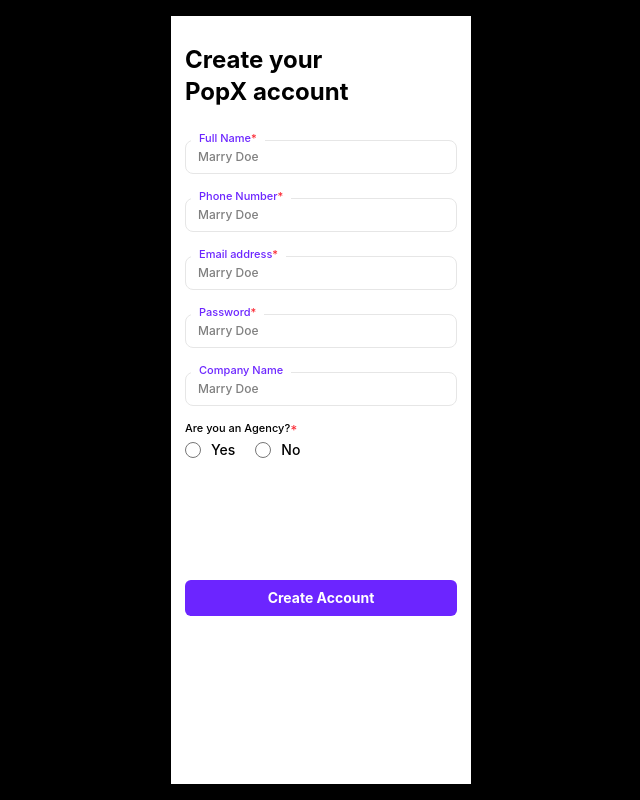
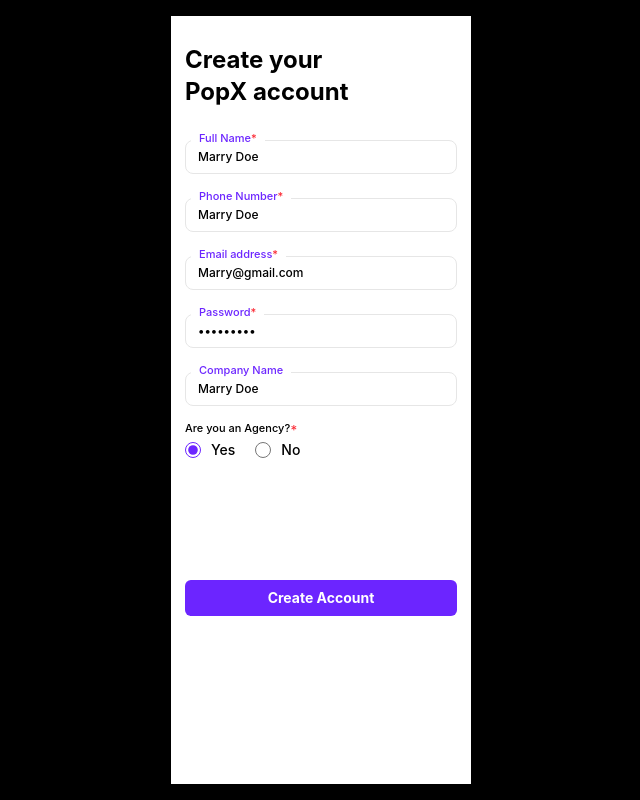
Before and after one commit to Prathamesh2603/PopX, a React (Vite) app: page /account in a window 1280 px wide. Shown: the whole page, without its empty margins (319-959 px from the left). Built offline with nearby package versions, Linux system fonts and the light colour scheme.

Commit message:
link aal the buttons to the different pages

```diff
--- a/src/pages/CreateAccPage.jsx
+++ b/src/pages/CreateAccPage.jsx
@@ -1,5 +1,6 @@
 import { useState } from "react"
 import { Button } from "../components/Button"
+import { Link } from 'react-router-dom'
 
 export const CreateAccPage = () => {
   const [newUserAccount, setNewUserAccount] = useState({
@@ -48,7 +49,7 @@
                 type="text"
                 placeholder="Marry Doe"
                 required
-                value={newUserAccount.name}
+                value={"Marry Doe"}
                 onChange={(e) => setNewUserAccount({ ...newUserAccount, name: e.target.value })}
                 className="w-full text-xs font-medium px-3 py-2 rounded-lg outline-none border-[1.5px] border-[#E6E6E6]"
               />
@@ -61,7 +62,7 @@
                 type="text"
                 placeholder="Marry Doe"
                 required
-                value={newUserAccount.phone}
+                value={"Marry Doe"}
                 onChange={(e) => setNewUserAccount({ ...newUserAccount, phone: e.target.value })}
                 className="w-full text-xs font-medium px-3 py-2 rounded-lg outline-none border-[1.5px] border-[#E6E6E6]"
               />
@@ -74,7 +75,7 @@
                 type="email"
                 placeholder="Marry Doe"
                 required
-                value={newUserAccount.email}
+                value={"Marry@gmail.com"}
                 onChange={(e) => setNewUserAccount({ ...newUserAccount, email: e.target.value })}
                 className="w-full text-xs font-medium px-3 py-2 rounded-lg outline-none border-[1.5px] border-[#E6E6E6]"
               />
@@ -87,7 +88,7 @@
                 type="password"
                 placeholder="Marry Doe"
                 required
-                value={newUserAccount.password}
+                value={"Marry Doe"}
                 onChange={(e) => setNewUserAccount({ ...newUserAccount, password: e.target.value })}
                 className="w-full text-xs font-medium px-3 py-2 rounded-lg outline-none border-[1.5px] border-[#E6E6E6]"
               />
@@ -99,7 +100,7 @@
               <input
                 type="text"
                 placeholder="Marry Doe"
-                value={newUserAccount.company}
+                value={"Marry Doe"}
                 onChange={(e) => setNewUserAccount({ ...newUserAccount, company: e.target.value })}
                 className="w-full text-xs font-medium px-3 py-2 rounded-lg outline-none border-[1.5px] border-[#E6E6E6]"
               />
@@ -115,7 +116,7 @@
                     type="radio"
                     name="isAgency"
                     value="yes"
-                    checked={newUserAccount.isAgency === "yes"}
+                    checked={"yes"}
                     onChange={(e) => setNewUserAccount({ ...newUserAccount, isAgency: e.target.value })}
                     className="accent-[#6C25FF] w-4 h-4"
                   />Yes
@@ -136,7 +137,7 @@
             {/* Create Account Button */}
             <div>
               <Button className="w-full mt-30 bg-[#6C25FF] text-white text-sm font-bold py-2 rounded-md">
-                  Create Account
+                  <Link to="/setting">Create Account</Link>
               </Button>
             </div>
           </form>
--- a/src/pages/WelcomePage.jsx
+++ b/src/pages/WelcomePage.jsx
@@ -1,3 +1,4 @@
+import { Link } from "react-router-dom"
 import { Button } from "../components/Button"
 
 export const WelcomePage = () => {
@@ -20,10 +21,10 @@
             {/* Welcome screen buttons */}
             <div className="flex flex-col space-y-1.5">
                 <Button className="bg-[#6C25FF] text-white text-sm font-bold py-2 rounded-md">
-                    Create Account
+                    <Link to="/account">Create Account</Link>
                 </Button>
                 <Button className="bg-[#CEBAFB] text-black text-sm font-bold py-2 rounded-md">
-                    Already Registered? Login
+                    <Link to="/login">Already Registered? Login</Link>
                 </Button>
             </div>
 
```
